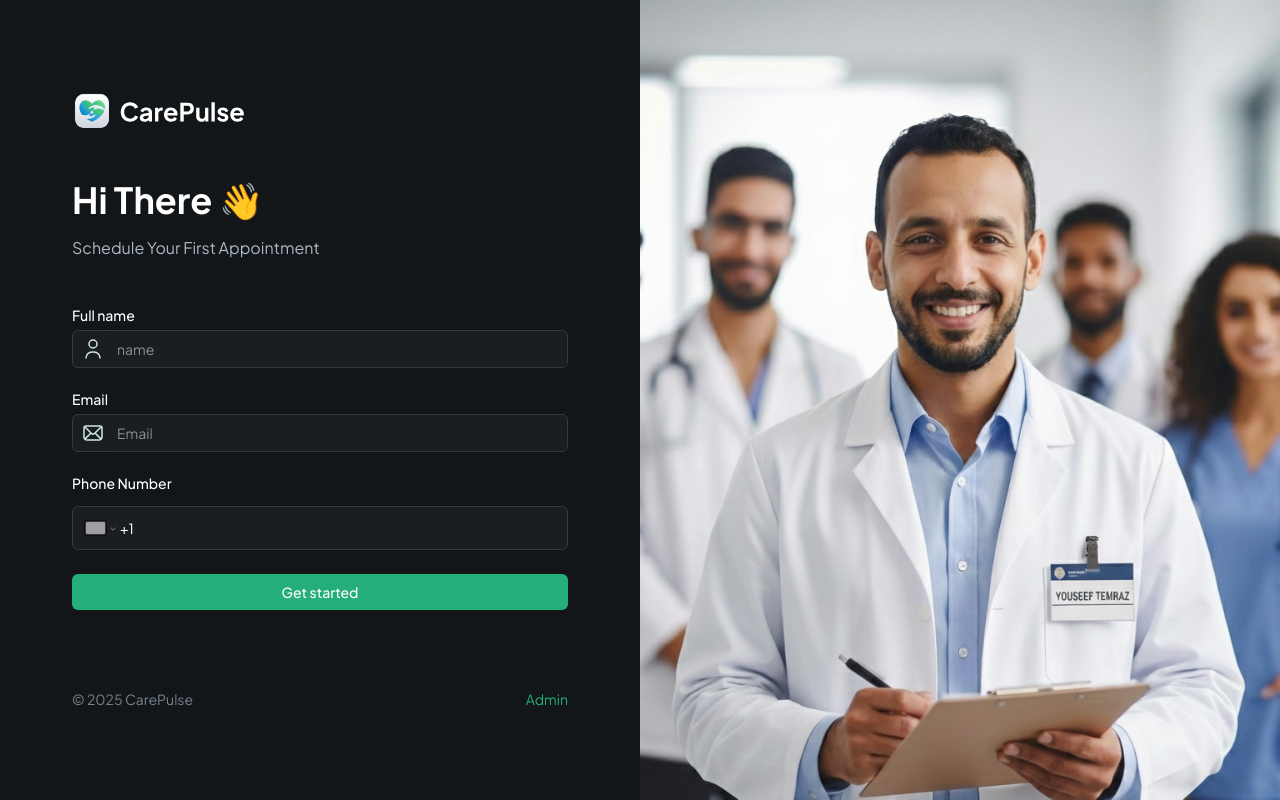
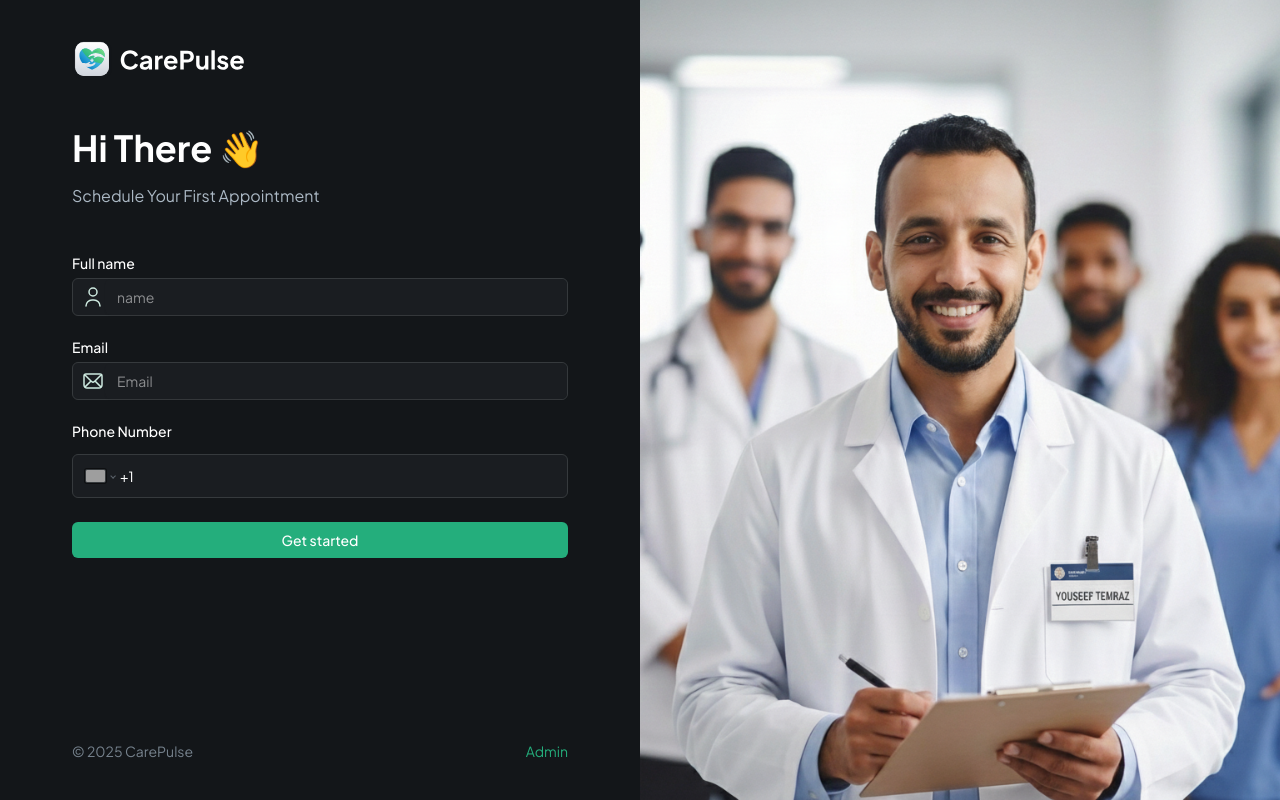
Before and after one commit to DrYoussefTemraz/RemotePatientMonitoringApp, a Next.js app: page / in a window 1280 px wide. Built offline with nearby package versions, Linux system fonts and the light colour scheme; grey boxes are pictures that could not be loaded.

Commit message:
fix screen scrolling img

```diff
--- a/app/globals.css
+++ b/app/globals.css
@@ -54,6 +54,7 @@
   from {
     height: 0;
   }
+
   to {
     height: var(--radix-accordion-content-height);
   }
@@ -63,17 +64,20 @@
   from {
     height: var(--radix-accordion-content-height);
   }
+
   to {
     height: 0;
   }
 }
 
 @keyframes caret-blink {
+
   0%,
   70%,
   100% {
     opacity: 1;
   }
+
   20%,
   50% {
     opacity: 0;
@@ -105,6 +109,7 @@
    UTILITIES
 ========================================================= */
 @layer utilities {
+
   /* Layout */
   .sidebar {
     @apply w-full max-w-72 flex-col overflow-auto;
@@ -127,6 +132,8 @@
   .container {
     @apply relative flex-1 overflow-y-auto px-[5%];
     max-width: 1400px;
+    margin-left: auto;
+    margin-right: auto;
   }
 
   .sub-container {
@@ -227,13 +234,20 @@
 .PhoneInput {
   --PhoneInputCountryFlag-border: 1px solid var(--color-dark-500);
   --PhoneInputCountrySelectArrow-color: var(--color-dark-700);
-  margin-top: 0.5rem; /* mt-2 */
-  height: 2.75rem; /* h-11 */
-  border-radius: 0.375rem; /* rounded-md */
-  padding: 0 0.75rem; /* px-3 */
-  font-size: 0.875rem; /* text-sm */
-  border: 1px solid var(--color-dark-500); /* border border-dark-500 */
-  background-color: var(--color-dark-400); /* bg-dark-400 */
+  margin-top: 0.5rem;
+  /* mt-2 */
+  height: 2.75rem;
+  /* h-11 */
+  border-radius: 0.375rem;
+  /* rounded-md */
+  padding: 0 0.75rem;
+  /* px-3 */
+  font-size: 0.875rem;
+  /* text-sm */
+  border: 1px solid var(--color-dark-500);
+  /* border border-dark-500 */
+  background-color: var(--color-dark-400);
+  /* bg-dark-400 */
 }
 
 .PhoneInputInput {
@@ -245,7 +259,8 @@
   height: 100%;
   padding: 0;
   margin: 0;
-  font-size: 0.875rem; /* text-sm */
+  font-size: 0.875rem;
+  /* text-sm */
 }
 
 .PhoneInputInput:focus {
@@ -254,7 +269,8 @@
 }
 
 .PhoneInputInput::placeholder {
-  color: var(--color-dark-600); /* placeholder:text-dark-600 */
+  color: var(--color-dark-600);
+  /* placeholder:text-dark-600 */
 }
 
 /* Country selector styles */
@@ -264,7 +280,7 @@
 
 .PhoneInputCountrySelect {
   color: var(--color-green-100);
-  background:  var(--color-dark-300);
+  background: var(--color-dark-300);
   border: none;
   padding: 0;
   margin: 0;
--- a/app/page.tsx
+++ b/app/page.tsx
@@ -4,10 +4,11 @@ import Link from "next/link";
 
 export default function Home() {
   return (
-    <div className="flex h-screen max-h-screen">
-      {/* OTB VERIFICATION | PASS KEY MODEL */}
-      <section className="remove-scrollbar container my-auto">
-        <div className="sub-container max-w-[496px]">
+    <div className="flex h-screen overflow-hidden">
+      {/* Left side - Form */}
+      <div className="flex-1 overflow-y-auto">
+        <section className="remove-scrollbar container h-full">
+          <div className="sub-container max-w-[496px] py-10">
             <Image
               src='/assets/icons/logo-full.svg'
               alt="patient"
@@ -17,7 +18,7 @@ export default function Home() {
             />
             <PatientForm />
             <div className="text-14-regular mt-20 flex justify-between">
-            <p className="justify-end text-dark-600 xl:text-left">
+              <p className="text-dark-600">
                 © 2025 CarePulse
               </p>
               <Link href='/?admin=true' className="text-green-500">
@@ -25,15 +26,19 @@ export default function Home() {
               </Link>
             </div>
           </div>
+        </section>
+      </div>
 
-      </section>
+      {/* Right side - Image */}
+      <div className="hidden md:block w-1/2 relative h-full">
         <Image
           src='/assets/images/joeboardingimg.png'
-      alt="patient"
-      width={1000}
-      height={1000}
-      className="side-img max-w-[50%]"
+          alt="Onboarding"
+          fill
+          className="object-cover"
+          priority
         />
+      </div>
     </div>
   );
 }
```
Lines whose indentation alone changed are shown as unchanged.
